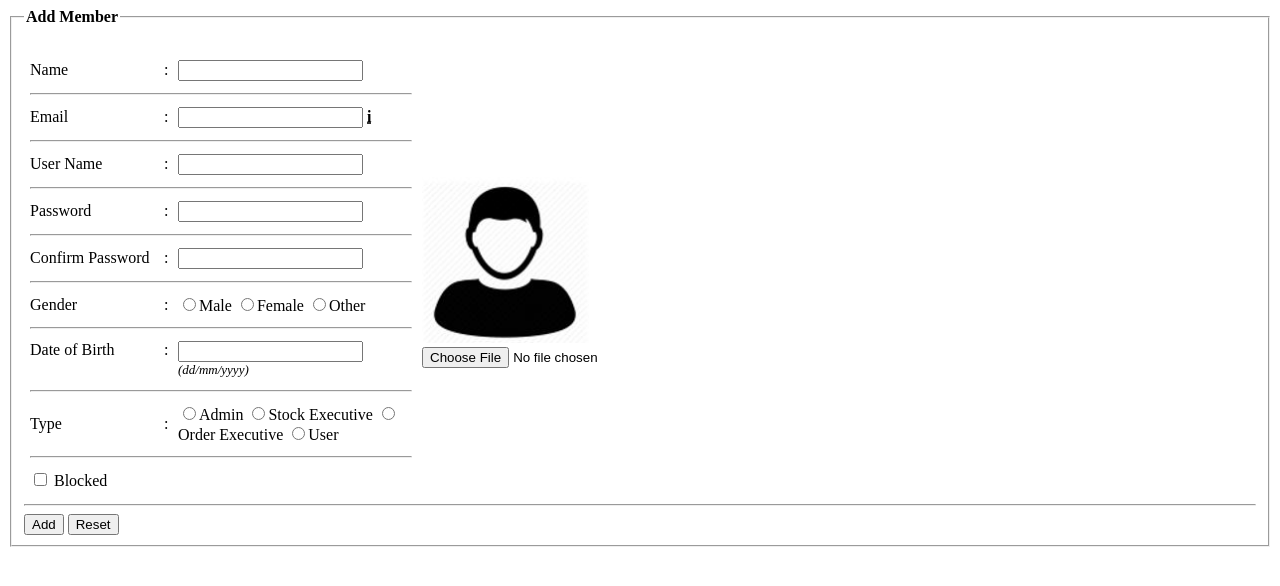
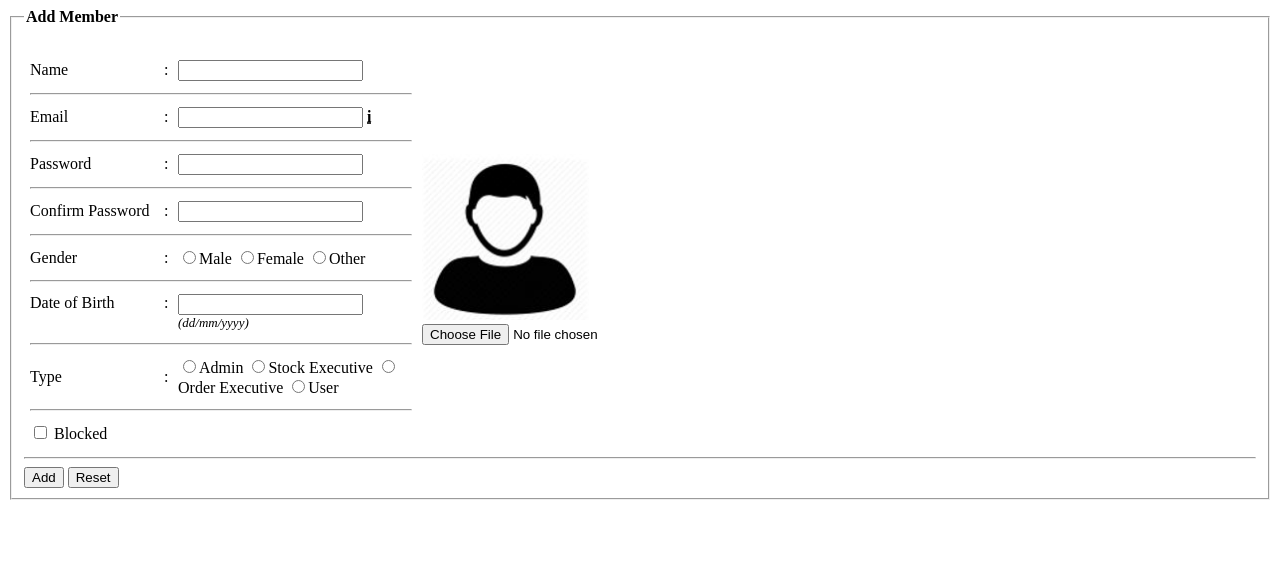
Before and after one commit to boroRakib/Prototype, a PHP site: page /app/admin/add_member.php in a window 1280 px wide. Shown: the top 586 px of the page. Run offline with PHP 8.4, Linux system fonts and the light colour scheme.

Commit message:
Add Member

```diff
--- a/easylife/app/admin/add_member.php
+++ b/easylife/app/admin/add_member.php
@@ -1,7 +1,7 @@
 <?php require_once "../../service/validation_service.php"; ?>
 <?php require_once "../../data/member_data_access.php"; ?>
 <?php
-	$name=$uname=$email=$userName=$password=$cpassword=$gender=$dob="";
+	$name=$email=$password=$cpassword=$gender=$dob="";
 ?>
 <form method="post">
 	<fieldset>
@@ -35,13 +35,6 @@
 				</tr>
 				<tr><td colspan="4"><hr/></td></tr>
 				<tr>
-					<td>User Name</td>
-					<td>:</td>
-					<td><input name="userName" type="text" value="<?=$uname?>"/></td>
-					<td></td>
-				</tr>
-				<tr><td colspan="4"><hr/></td></tr>
-				<tr>
 					<td>Password</td>
 					<td>:</td>
 					<td><input name="password" type="password" value="<?=$password?>" /></td>
@@ -51,7 +44,7 @@
 				<tr>
 					<td>Confirm Password</td>
 					<td>:</td>
-					<td><input name="confirmPassword" type="password" value="<?=$cpassword?>"/></td>
+					<td><input name="cpassword" type="password" value="<?=$cpassword?>"/></td>
 					<td></td>
 				</tr>
 				<tr><td colspan="4"><hr/></td></tr>
@@ -116,7 +109,6 @@
 	{
 		$name=trim($_POST['name']);
         $email=trim($_POST['email']);
-		$uname=trim($_POST['uname']);
 		$password=trim($_POST['password']);
 		$cpassword=trim($_POST['cpassword']);
 
@@ -180,7 +172,6 @@
 		if($isValid==true){
 			$id=getLastMemberIDFromDB()['Member_ID'];
 			$member['Member_ID']=$id+1;
-			$member['User_Name']=$uname;
 			$member['Password']=$password;
 			$member['Name']=$name;
 			$member['Email']=$email;
```
